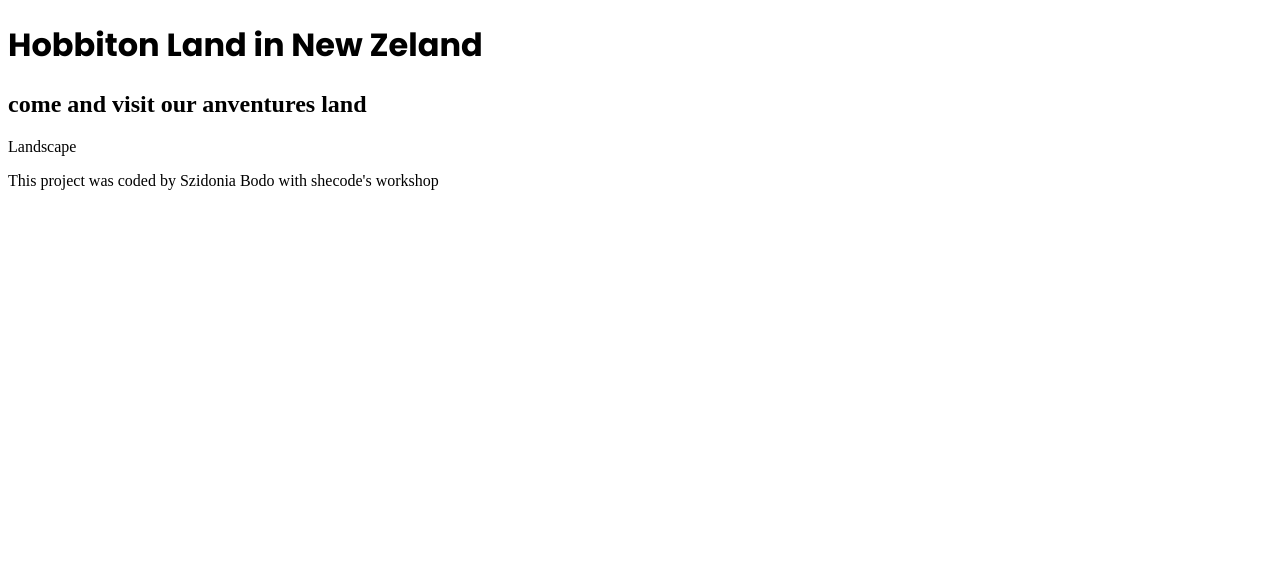
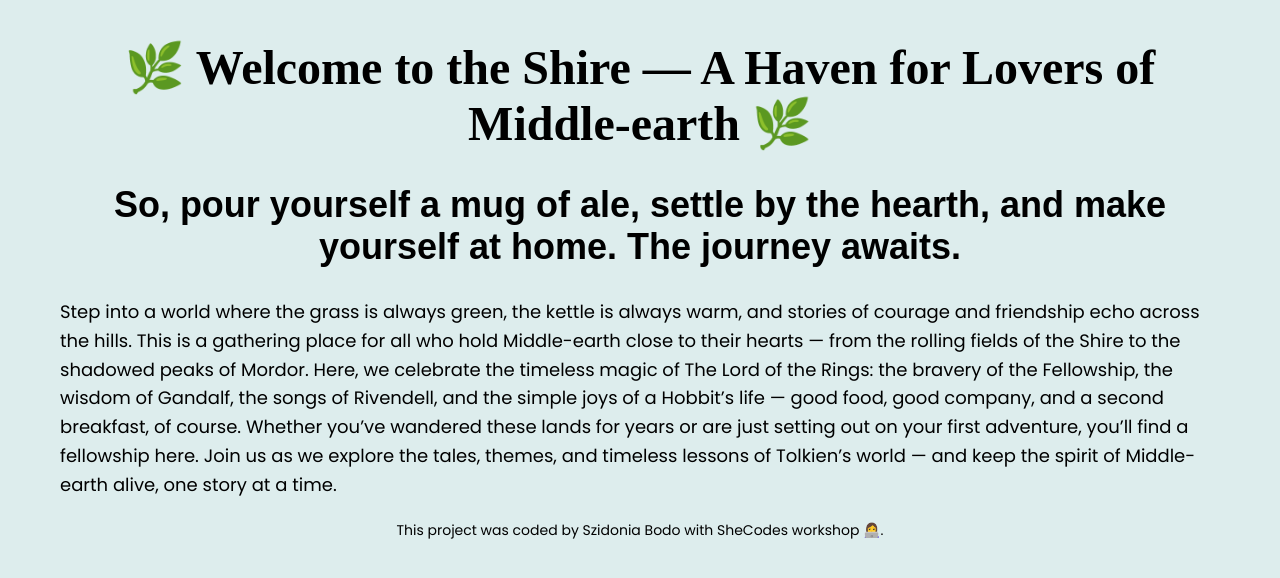
Before and after one commit to bodoszidi/NewZeland-project, a plain HTML site: page index.html in a window 1280 px wide. Drawn offline with Linux system fonts and the light colour scheme; a web font is replaced by a local one.

Commit message:
font changes and added description to index for

```diff
--- a/index.html
+++ b/index.html
@@ -6,16 +6,37 @@
         <link rel="stylesheet" href="src/style.css" />
         <link rel="preconnect" href="https://fonts.googleapis.com" />
         <link rel="preconnect" href="https://fonts.gstatic.com" crossorigin />
+        <link rel="preconnect" href="https://fonts.googleapis.com" />
+        <link rel="preconnect" href="https://fonts.gstatic.com" crossorigin />
         <link
-            href="https://fonts.googleapis.com/css2?family=Monsieur+La+Doulaise&family=Playfair:ital,opsz,wght@0,5..1200,300..900;1,5..1200,300..900&family=Poppins:ital,wght@0,100;0,200;0,300;0,400;0,500;0,600;0,700;0,800;0,900;1,100;1,200;1,300;1,400;1,500;1,600;1,700;1,800;1,900&display=swap"
+            href="https://fonts.googleapis.com/css2?family=Playfair:ital,opsz,wght@0,5..1200,300..900;1,5..1200,300..900&family=Poppins:ital,wght@0,100;0,200;0,300;0,400;0,500;0,600;0,700;0,800;0,900;1,100;1,200;1,300;1,400;1,500;1,600;1,700;1,800;1,900&family=Story+Script&display=swap"
             rel="stylesheet"
         />
         <title>Visit New Zeland</title>
     </head>
     <body>
-        <h1>Hobbiton Land in New Zeland</h1>
-        <h2>come and visit our anventures land</h2>
-        <p>Landscape</p>
-        <footer>This project was coded by Szidonia Bodo with shecode's workshop</footer>
+        <h1>🌿 Welcome to the Shire — A Haven for Lovers of Middle-earth 🌿</h1>
+        <h2>
+            So, pour yourself a mug of ale, settle by the hearth, and make
+            yourself at home. The journey awaits.
+        </h2>
+        <p>
+            Step into a world where the grass is always green, the kettle is
+            always warm, and stories of courage and friendship echo across the
+            hills. This is a gathering place for all who hold Middle-earth close
+            to their hearts — from the rolling fields of the Shire to the
+            shadowed peaks of Mordor. Here, we celebrate the timeless magic of
+            The Lord of the Rings: the bravery of the Fellowship, the wisdom of
+            Gandalf, the songs of Rivendell, and the simple joys of a Hobbit’s
+            life — good food, good company, and a second breakfast, of course.
+            Whether you’ve wandered these lands for years or are just setting
+            out on your first adventure, you’ll find a fellowship here. Join us
+            as we explore the tales, themes, and timeless lessons of Tolkien’s
+            world — and keep the spirit of Middle-earth alive, one story at a
+            time.
+        </p>
+        <footer>
+            This project was coded by Szidonia Bodo with SheCodes workshop 👩‍💻.
+        </footer>
     </body>
 </html>
--- a/src/style.css
+++ b/src/style.css
@@ -1,10 +1,29 @@
 h1{
-    font-family: "Poppins", sans-serif;
+    font-family: "Playfair", serif;
+    font-size: 48px;
+    text-align: center;
+    margin-top: 20px;
 }
 
 h2{
-    font-family: "font-family: "Cinzel Decorative", cursive;";
+    font-family: "Story Script", sans-serif;
+    font-size: 36px;
+    text-align: center;
+    margin-top: 15px;
 }
 p{
-    font-family: "Playfair", serif;
+     font-family: "Poppins", sans-serif;
+        font-size: 18px;
+        line-height: 1.6;
+        margin: 20px;
 }
+body{
+    background-color: #ddeded;
+    margin: 40px;
+}
+footer{
+    font-family: "Poppins", sans-serif;
+    font-size: 14px;
+    text-align: center;
+    margin-top: 20px;
+}
```
